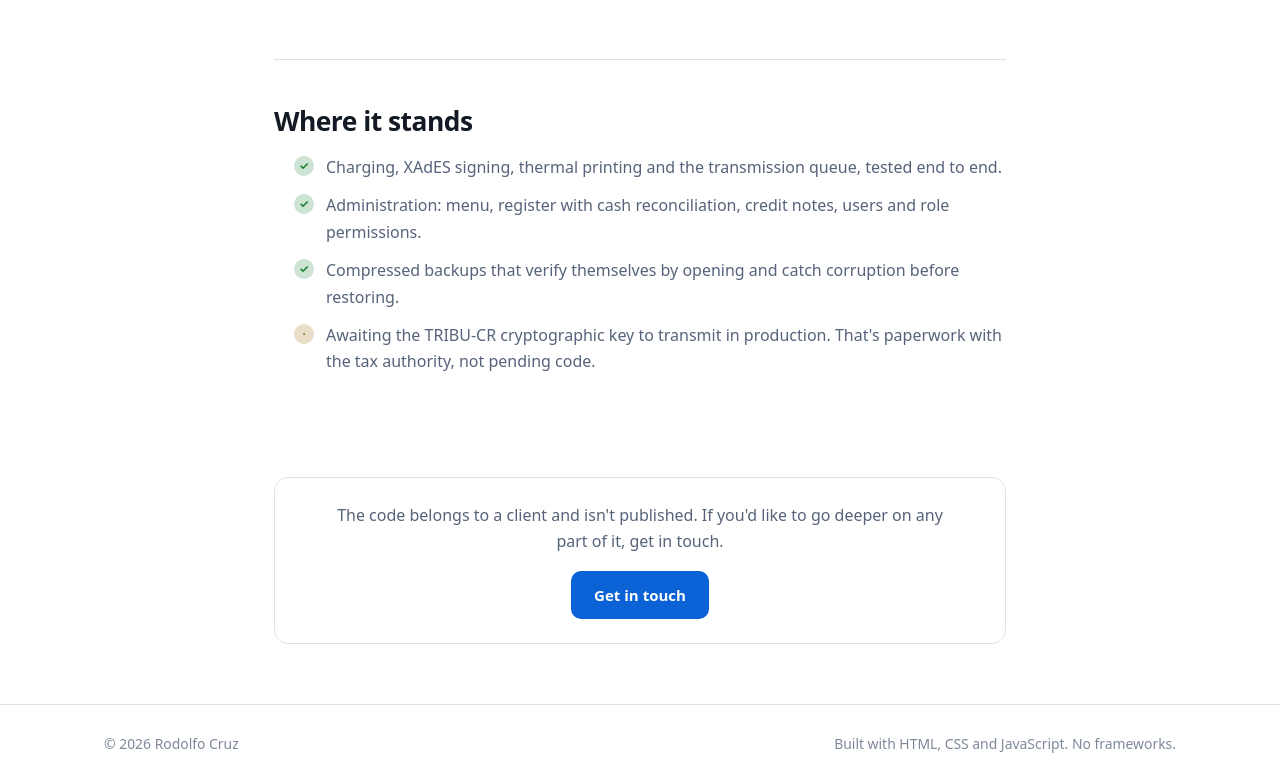
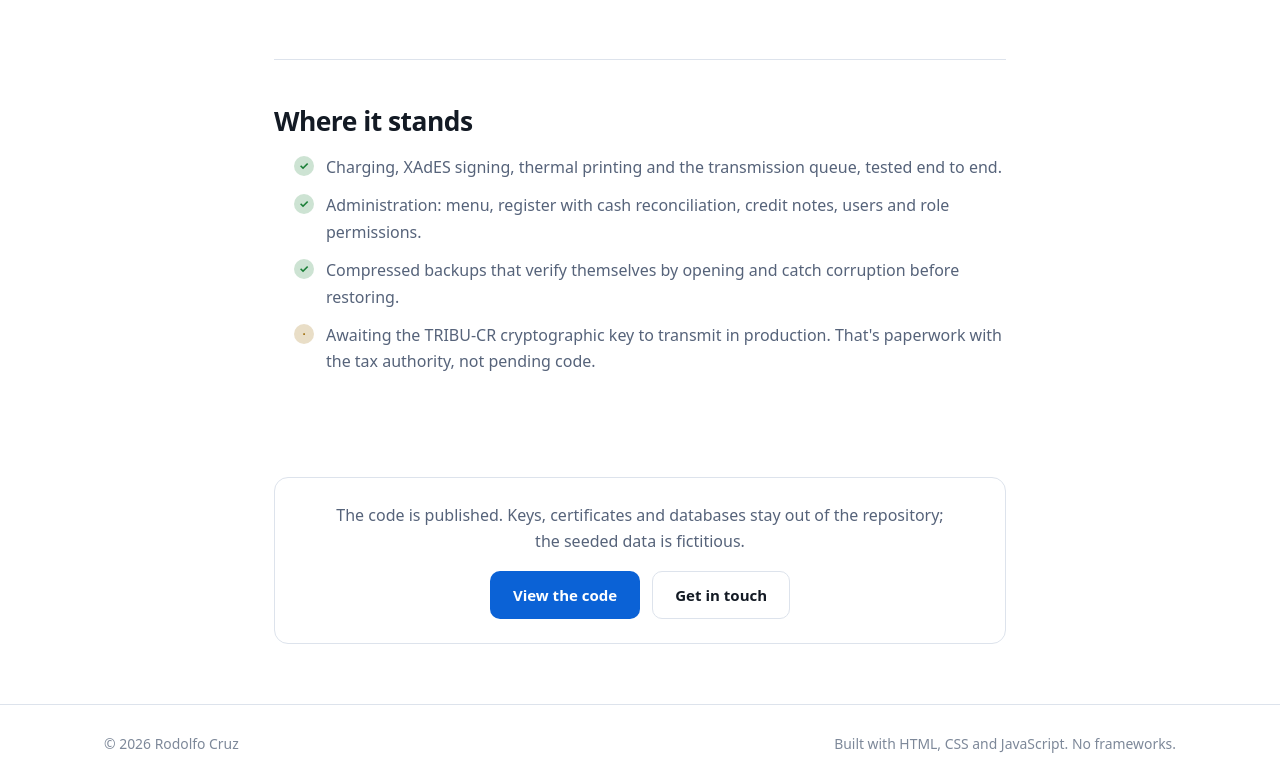
Before and after one commit to Fofiuxx/portfolio, a plain HTML site: page proyectos/facturacion-cr.html in a window 1280 px wide. Shown: the part 4825-5609 px from the top of the page. Drawn offline with Linux system fonts and the light colour scheme.

Commit message:
Publicar el codigo de Facturacion CR y enlazarlo
El repositorio ya es publico: se agrega el enlace en la tarjeta y el
caso de estudio deja de decir que el codigo no esta disponible.

Co-Authored-By: Claude Opus 5 <noreply@anthropic.com>

```diff
--- a/js/projects.js
+++ b/js/projects.js
@@ -35,6 +35,7 @@ window.PROJECTS = [
     tags: ["Node.js", "SQLite", "XAdES", "ESC/POS", "TLS"],
     links: {
       caso: "proyectos/facturacion-cr.html",
+      repo: "https://github.com/Fofiuxx/facturacion-cr",
     },
     es: {
       title: "Facturación Electrónica CR",
--- a/proyectos/caso-facturacion.js
+++ b/proyectos/caso-facturacion.js
@@ -92,8 +92,9 @@
       "c.estado.l3": "Respaldos comprimidos que se verifican abriéndolos y detectan corrupción antes de restaurar.",
       "c.estado.l4": "Falta la llave criptográfica de TRIBU-CR para transmitir en producción. Es un trámite ante Hacienda, no código pendiente.",
 
-      "c.fin.p": "El código es de un cliente y no está publicado. Si querés ver más a fondo cualquier parte, escribime.",
-      "c.fin.cta": "Escribime"
+      "c.fin.p": "El código está publicado. Las llaves, los certificados y las bases de datos quedan fuera del repositorio; los datos sembrados son ficticios.",
+      "c.fin.cta": "Ver el código",
+      "c.fin.cta2": "Escribime"
     },
 
     en: {
@@ -175,8 +176,9 @@
       "c.estado.l3": "Compressed backups that verify themselves by opening and catch corruption before restoring.",
       "c.estado.l4": "Awaiting the TRIBU-CR cryptographic key to transmit in production. That's paperwork with the tax authority, not pending code.",
 
-      "c.fin.p": "The code belongs to a client and isn't published. If you'd like to go deeper on any part of it, get in touch.",
-      "c.fin.cta": "Get in touch"
+      "c.fin.p": "The code is published. Keys, certificates and databases stay out of the repository; the seeded data is fictitious.",
+      "c.fin.cta": "View the code",
+      "c.fin.cta2": "Get in touch"
     }
   };
 
--- a/proyectos/facturacion-cr.html
+++ b/proyectos/facturacion-cr.html
@@ -336,8 +336,12 @@
     </section>
 
     <div class="caso-fin">
-      <p data-i18n="c.fin.p">El código es de un cliente y no está publicado. Si querés ver más a fondo cualquier parte, escribime.</p>
-      <a class="btn btn-primary" href="mailto:rcquiros04@gmail.com" data-i18n="c.fin.cta">Escribime</a>
+      <p data-i18n="c.fin.p">El código está publicado. Las llaves, los certificados y las bases de datos quedan fuera del repositorio; los datos sembrados son ficticios.</p>
+      <div class="hero-actions" style="justify-content:center">
+        <a class="btn btn-primary" href="https://github.com/Fofiuxx/facturacion-cr"
+           target="_blank" rel="noopener" data-i18n="c.fin.cta">Ver el código</a>
+        <a class="btn btn-ghost" href="mailto:rcquiros04@gmail.com" data-i18n="c.fin.cta2">Escribime</a>
+      </div>
     </div>
   </main>
 
```
